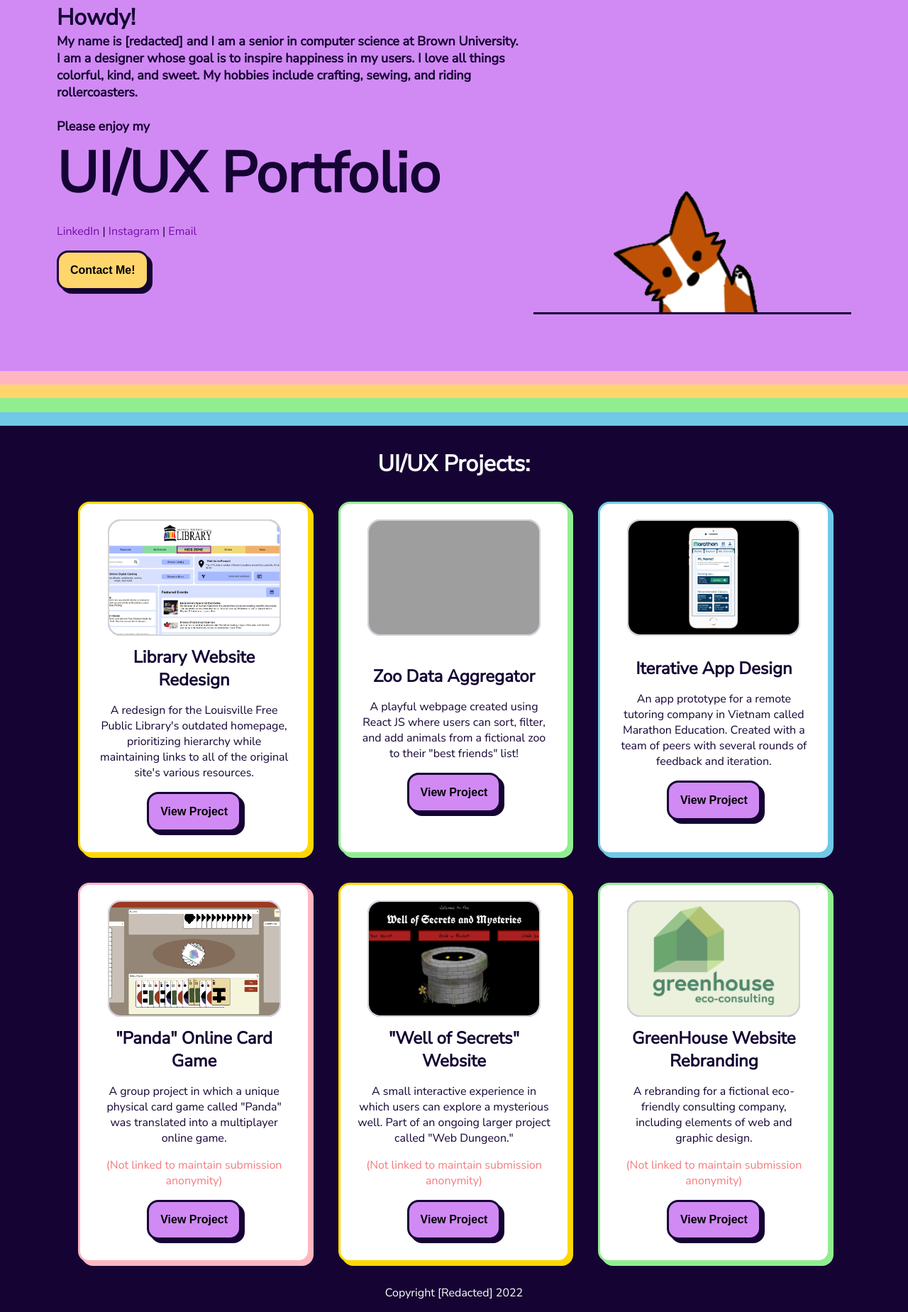
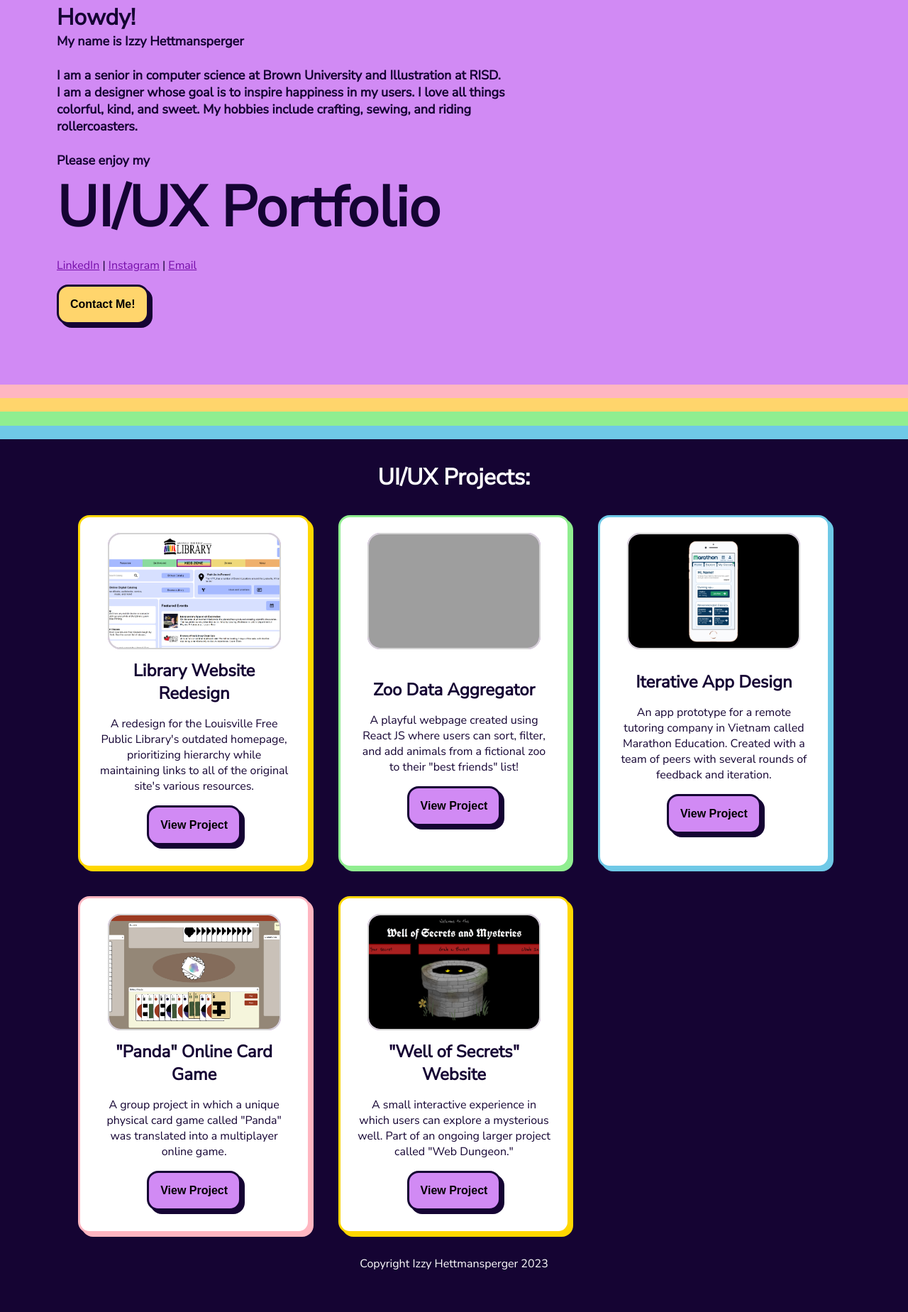
Before and after one commit to trickytiger000/ui-ux_portfolio, a plain HTML site: page index.html in a window 1280 px wide. Shown: the part 77-1926 px from the top of the page at 71% size. After the commit the page ends 1885 px from the top, so only its background shows below. Drawn offline with Linux system fonts and the light colour scheme; grey boxes are pictures that could not be loaded.

Commit message:
remove_anonymity

```diff
--- a/index.html
+++ b/index.html
@@ -11,6 +11,7 @@
     <link rel="preconnect" href="https://fonts.gstatic.com" crossorigin>
 
     <link href="https://fonts.googleapis.com/css2?family=Nunito+Sans&display=swap" rel="stylesheet">
+    <link rel="shortcut icon" href="images/favicon.ico">
 
     <!-- CONFIG -->
     <meta name="description" content="Home page for UIUX Portfolio">
@@ -24,7 +25,8 @@
 
                 </h1>
                 <h2 id="intro_text">
-                     My name is [redacted] and I am a senior in computer science at Brown University.
+                     My name is Izzy Hettmansperger <br>
+                     <br>I am a senior in computer science at Brown University and Illustration at RISD.
 
                     <br>I am a designer whose goal is to inspire happiness in my users. I love all things colorful, kind, and sweet. My hobbies include crafting, sewing, and riding rollercoasters.
                     <br>
@@ -37,15 +39,16 @@
 
                 </h2>
                 <div id="contact_info">
-                    <p style="text-align: 'right';"><a>LinkedIn</a> | <a>Instagram</a> | <a>Email</a></p>
-                    <button id="contact">Contact Me!</button>
+                    <p style="text-align: 'right';"><a target="_blank" href="https://www.linkedin.com/in/izzy-hettmansperger-2bb161230/">LinkedIn</a>
+                        | <a target="_blank" href="https://www.instagram.com/hibounoir/">Instagram</a> | <a href="mailto:ihettman@gmail.com">Email</a></p>
+                    <a target="_blank"  href="https://ihettman.myportfolio.com/contact"><button id="contact">Contact Me!</button></a>
 
                 </div>
             </div>
-            <div id="header_image">
+            <!-- <div id="header_image">
                 <img id="wave_gif" src="images/wave.gif">
                 <hr style="margin:0">
-            </div>
+            </div> -->
 
 
 
@@ -118,15 +121,12 @@
                     <p class="project_desc">
                         A group project in which a unique physical card game called "Panda" was translated into a multiplayer online game.
                     </p>
-                    <p class="project_desc" style="color: rgb(244, 124, 124)">
-                        (Not linked to maintain submission anonymity)
-                    </p>
-                    <button>
+                    <a target="_blank" href="https://ihettman.myportfolio.com/panda-online-card-game"><button>
                         View Project
-                    </button>
+                    </button></a>
                 </div>
                 <div>
-                    <a><img class="project_image" src="./images/panda.png" alt="Library Website Redesign Cover Image"></a>
+                    <a target="_blank" href="https://ihettman.myportfolio.com/panda-online-card-game"><img class="project_image" src="./images/panda.png" alt="Library Website Redesign Cover Image"></a>
                 </div>
 
 
@@ -139,39 +139,17 @@
                     <p class="project_desc">
                         A small interactive experience in which users can explore a mysterious well. Part of an ongoing larger project called "Web Dungeon."
                     </p>
-                    <p class="project_desc" style="color: rgb(244, 124, 124)">
-                        (Not linked to maintain submission anonymity)
-                    </p>
-                    <button>
+                    <a target="_blank" href="https://ibhett.github.io/spring2021-workshop/final-project/index.html"><button>
                         View Project
-                    </button>
+                    </button></a>
                 </div>
                 <div>
-                    <a ><img class="project_image" src="./images/well.png" alt="Zoo Data Aggregator Cover Image"></a>
+                    <a target="_blank" href="https://ibhett.github.io/spring2021-workshop/final-project/index.html"><img class="project_image" src="./images/well.png" alt="Zoo Data Aggregator Cover Image"></a>
                 </div>
-            </div>
-            <div class="container green">
-                <div class="project_text">
-                    <h2 class="project_title">
-                        GreenHouse Website Rebranding
-                    </h2>
-                    <p class="project_desc">
-                        A rebranding for a fictional eco-friendly consulting company, including elements of web and graphic design.
-                    </p>
-                    <p class="project_desc" style="color: rgb(244, 124, 124)">
-                        (Not linked to maintain submission anonymity)
-                    </p>
-                    <button>
-                        View Project
-                    </button>
-                </div>
-                <div>
-                    <a ><img class="project_image" src="./images/greenhouse.png" alt="Zoo Data Aggregator Cover Image"></a>
-                </div>
-            </div>
+
         </section>
         <footer>
-            Copyright [Redacted] 2022
+            Copyright Izzy Hettmansperger 2023
         </footer>
     </body>
 </html>
--- a/style/index.css
+++ b/style/index.css
@@ -213,6 +213,7 @@ a, a::after {
     }
 
 
+
 }
 @media (min-width: 992px) and (max-width: 1199px) {  }
 @media (min-width: 1200px) {  }
```
Also changed, not shown: development.html (+1 -0 lines), iterative.html (+14 -14 lines), project.html (+1 -1 lines), redesign.html (+1 -1 lines), images/favicon.ico (added).
